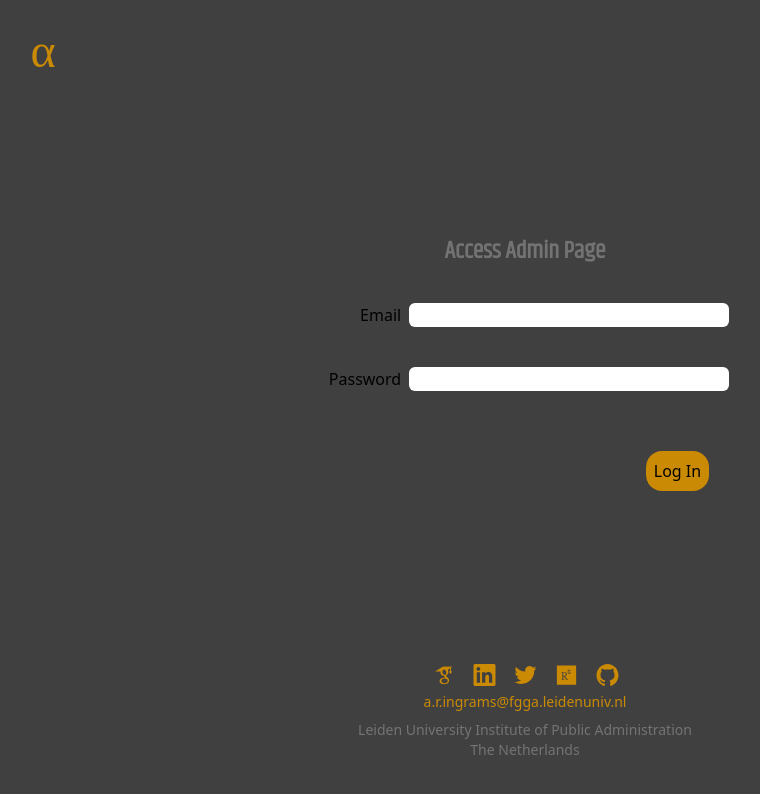
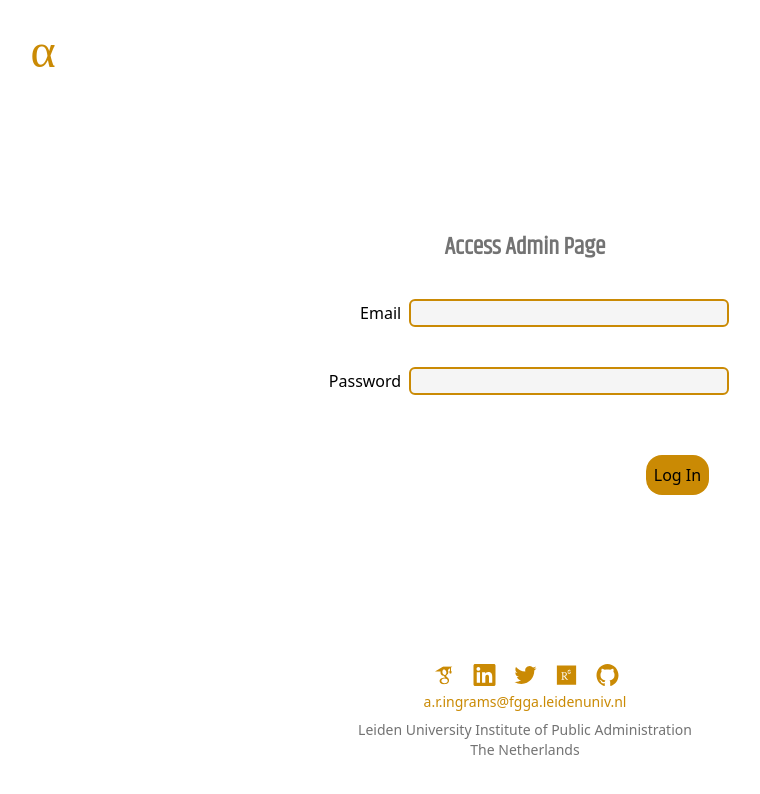
Before and after one commit to VivienIngrams/AlexIngrams, a Next.js app: page /admin in a window 1280 px wide. Shown: the top 794 px of the page, without its empty margins (115-875 px from the left). Built offline with nearby package versions, Linux system fonts and the light colour scheme; no server answers.

Commit message:
Changing background color

```diff
--- a/app/components/Card.js
+++ b/app/components/Card.js
@@ -3,7 +3,7 @@ import Link from 'next/link'
 const Card = ({ title, description, href, linkText }) => (
   <div className="md p-4 md:w-1/2" style={{ maxWidth: '544px' }}>
     <div
-      className={`overflow-hidden rounded-md border-2 border-yellow-600 border-opacity-60 bg-white/60 `}
+      className={`overflow-hidden rounded-md border-2 border-yellow-600 border-opacity-60 bg-neutral-100 `}
     >
       <div className="p-6">
         <h2 className="mb-3 text-2xl font-bold leading-8 tracking-tight text-neutral-600">
--- a/app/components/admin/LoginForm.js
+++ b/app/components/admin/LoginForm.js
@@ -36,13 +36,13 @@ function LoginForm() {
         <div className="flex flex-col items-end ">
           <div className="p-5">
             <label
-              className="p-2 font-bold  font-normal text-black"
+              className="p-2  font-normal text-black"
               htmlFor="email"
             >
               Email
             </label>
             <input
-              className="w-60 md:w-80 rounded-md border-yellow-600 px-4 focus:border-transparent focus:outline-none focus:ring-2 focus:ring-primary-600 dark:bg-black"
+              className="w-60 md:w-80 rounded-md bg-neutral-100 border-2 border-yellow-600 px-4 focus:border-transparent focus:outline-none focus:ring-2 focus:ring-primary-600 dark:bg-black"
               type="email"
               id="email"
               ref={emailRef}
@@ -50,13 +50,13 @@ function LoginForm() {
           </div>
           <div className="p-5 ">
             <label
-              className="p-2 font-bold font-normal text-black"
+              className="p-2  font-normal text-black"
               htmlFor="password"
             >
               Password
             </label>
             <input
-              className="w-60 md:w-80 rounded-md border-yellow-600 px-4 focus:border-transparent focus:outline-none focus:ring-2 focus:ring-primary-600 dark:bg-black"
+              className="w-60 md:w-80 rounded-md bg-neutral-100 border-2 border-yellow-600 px-4 focus:border-transparent focus:outline-none focus:ring-2 focus:ring-primary-600 dark:bg-black"
               type="password"
               id="password"
               ref={passwordRef}
--- a/app/globals.css
+++ b/app/globals.css
@@ -18,6 +18,6 @@
 
 body {
   color: rgb(var(--foreground-rgb));
-  background: #404040;
+  background: white;
 
 }
--- a/app/page.tsx
+++ b/app/page.tsx
@@ -26,7 +26,7 @@ export default function Home() {
           </h3>
         </div>
       </div>
-      <div className="text-base md:text-lg max-w-none font-khand text-neutral-100 pt-2 text-right md:ml-20 md:pl-20 md:pb-5">
+      <div className="text-base md:text-lg max-w-none font-khand text-neutral-400 pt-2 text-right md:ml-20 md:pl-20 md:pb-5">
         <div>
           <p>
             Assistant professor in the Institute of Public Administration at
```
